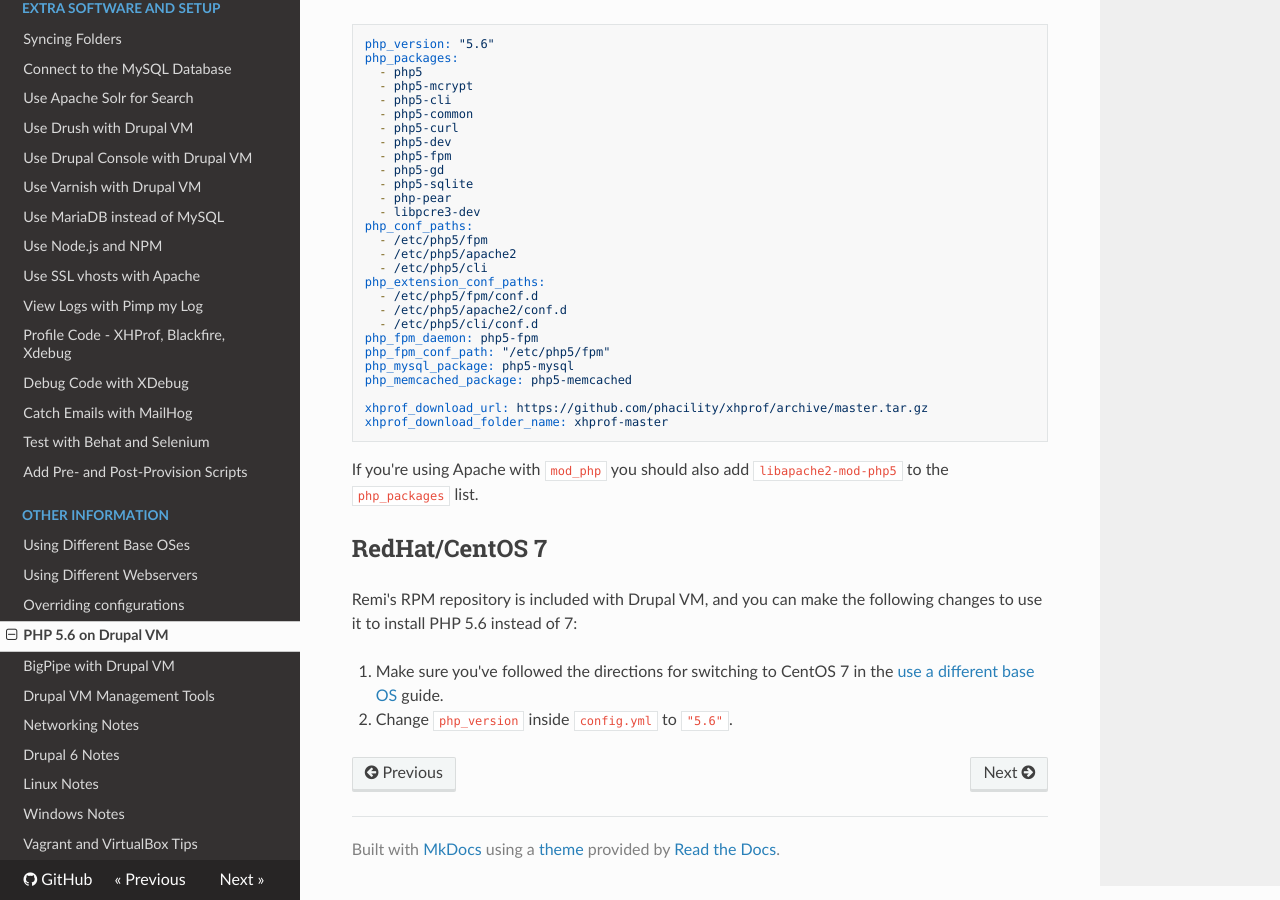
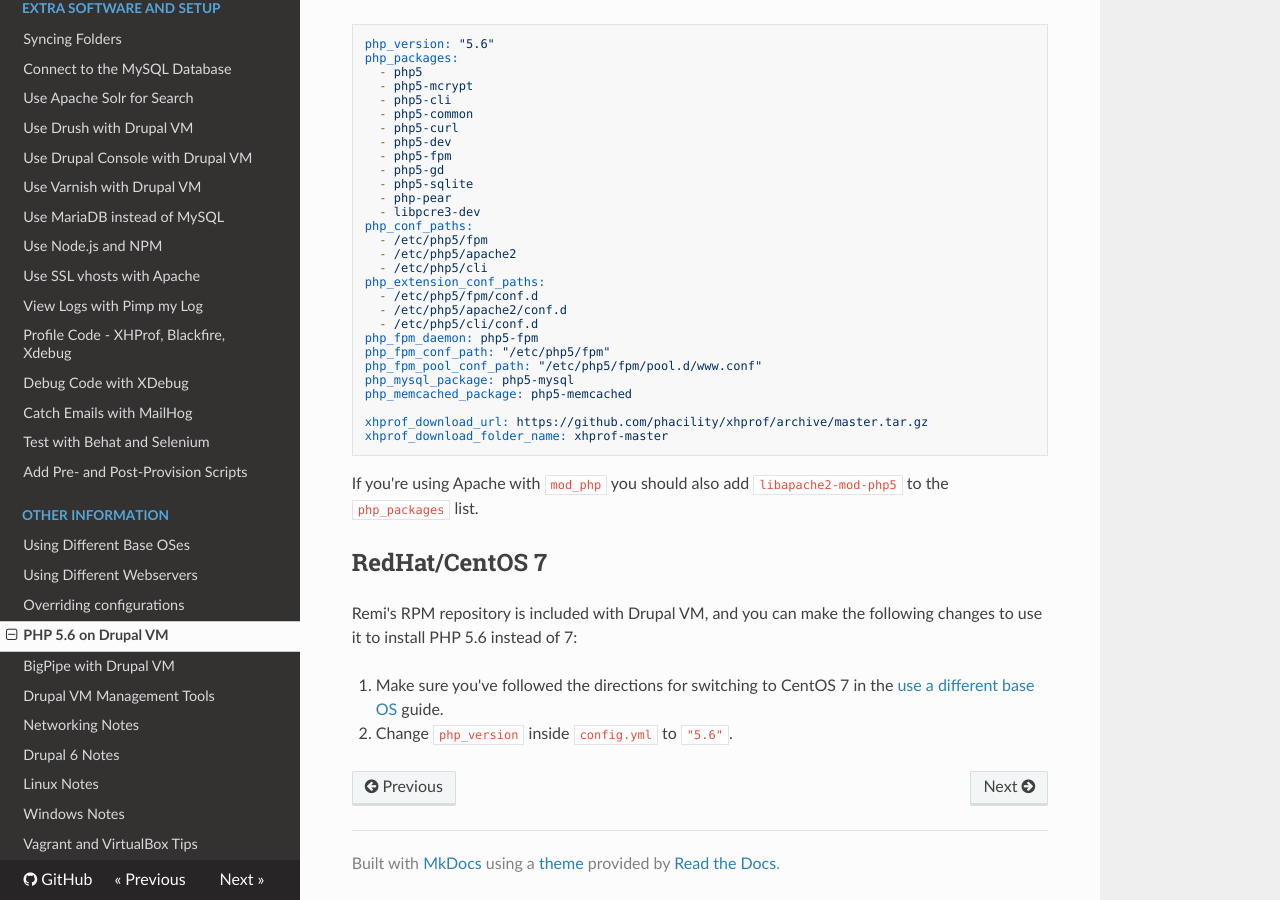
Before and after one commit to geerlingguy/drupal-vm, an MkDocs documentation site: the page built from docs/other/php-56.md, in a window 1280 px wide and 900 px high, scrolled down 502 px. Built offline with MkDocs 1.6.1, drawn with Linux system fonts in a browser that asks for light colours; nearby versions of some CDN libraries; old or Windows-style settings are respelled for this version of MkDocs.

Commit message:
Issue #635: Documentation for PHP 5.6 does not have php_fpm_pool_conf_path

```diff
--- a/docs/other/php-56.md
+++ b/docs/other/php-56.md
@@ -34,6 +34,7 @@ php_extension_conf_paths:
   - /etc/php5/cli/conf.d
 php_fpm_daemon: php5-fpm
 php_fpm_conf_path: "/etc/php5/fpm"
+php_fpm_pool_conf_path: "/etc/php5/fpm/pool.d/www.conf"
 php_mysql_package: php5-mysql
 php_memcached_package: php5-memcached
 
```
